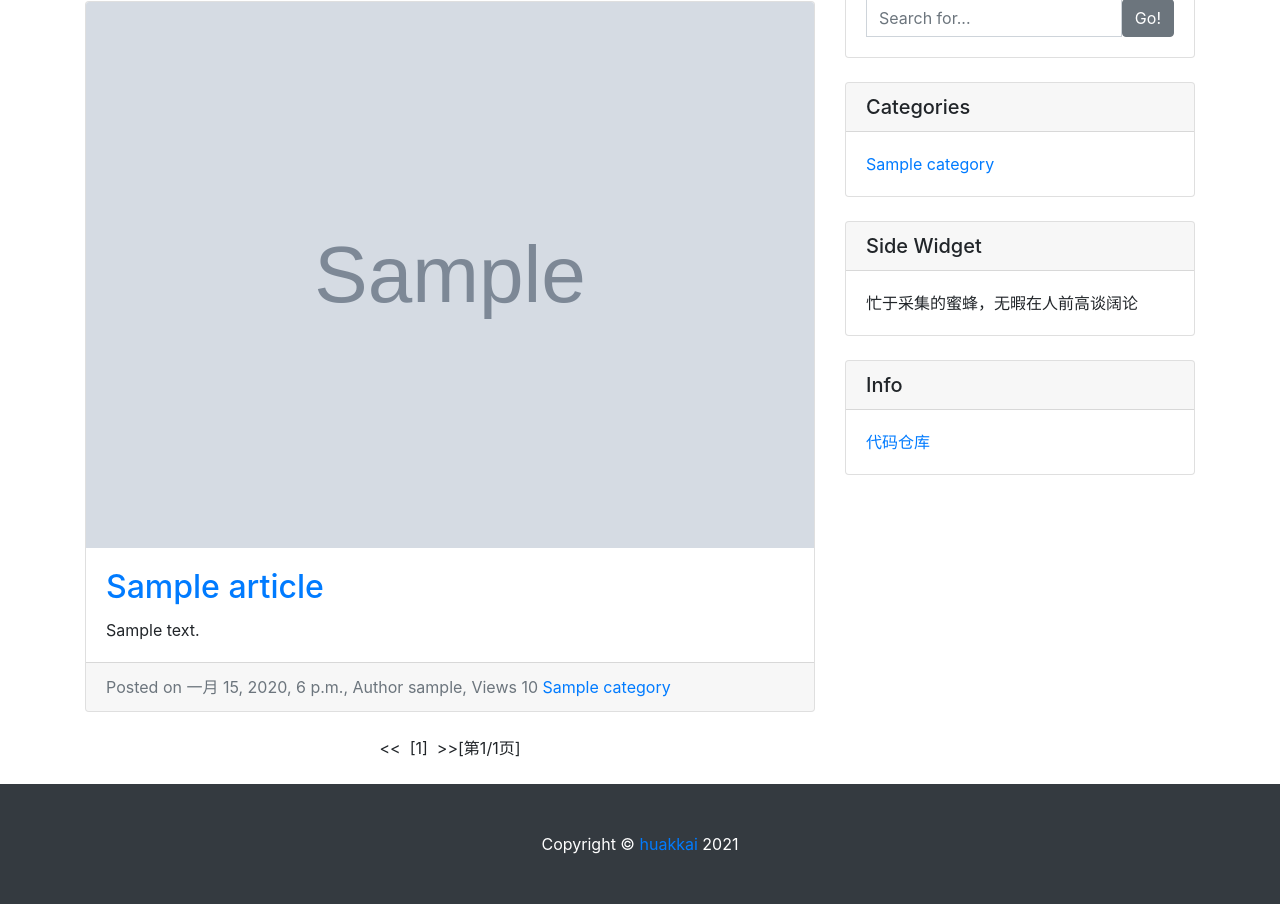
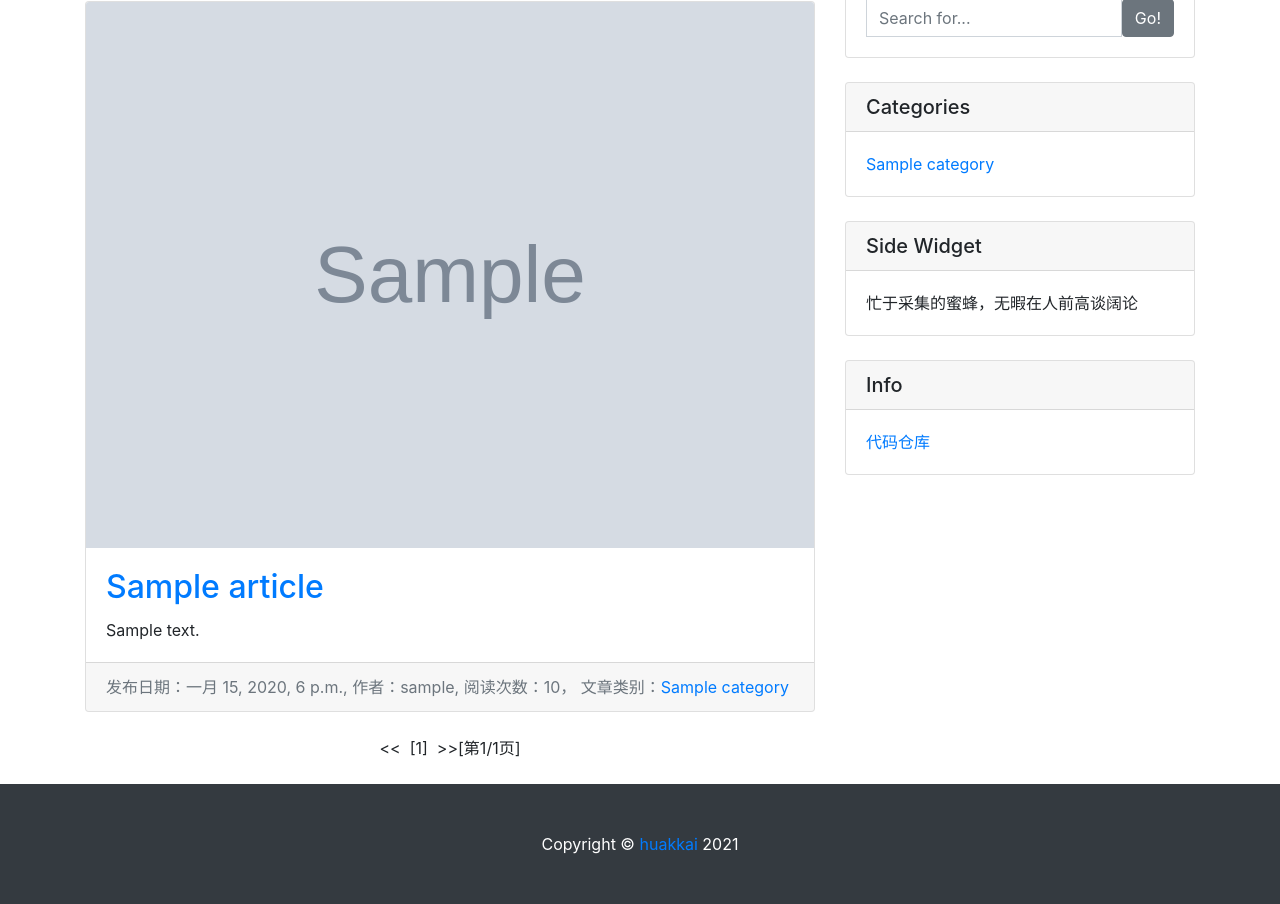
Before and after one commit to huakkai/djblog, a Django app: page / in a window 1280 px wide. Shown: the part 151-1055 px from the top of the page. Run offline with Django 3.2, Linux system fonts and the light colour scheme; tables that the repository leaves empty hold one stand-in row (values such as "Sample post"); grey boxes marked "Sample" are stand-in pictures; some libraries are stand-ins or nearby versions.

Commit message:
[IMP]update

```diff
--- a/templates/index.html
+++ b/templates/index.html
@@ -19,8 +19,8 @@
                 <p class="card-text">{{ article.summary|safe }}</p>
             </div>
             <div class="card-footer text-muted">
-                Posted on {{ article.created_time }}, Author {{ article.user }}, Views {{ article.views }}
-                <a href="/category/{{ article.category.id }}">{{ article.category }}</a>
+                发布日期：{{ article.created_time }}, 作者：{{ article.user }}, 阅读次数：{{ article.views }}，
+                文章类别：<a href="/category/{{ article.category.id }}">{{ article.category }}</a>
             </div>
         </div>
     {% endfor %}
--- a/templates/show.html
+++ b/templates/show.html
@@ -37,7 +37,7 @@
         <!-- Blog Entries Column -->
         <div class="col-md-8">
             <h1>{{ article.title }}</h1>
-            <div style="color: red">Author {{ article.user }}, Create On {{ article.created_time }}, Views {{ article.views }}</div>
+            <div style="color: red;margin-top: 20px;margin-bottom: 20px">作者：{{ article.user }}, 发布日期：{{ article.created_time|date:"Y-m-d" }}, 阅读次数：{{ article.views }}</div>
             <div>
                 {{ article.body|safe }}
             </div>
```
